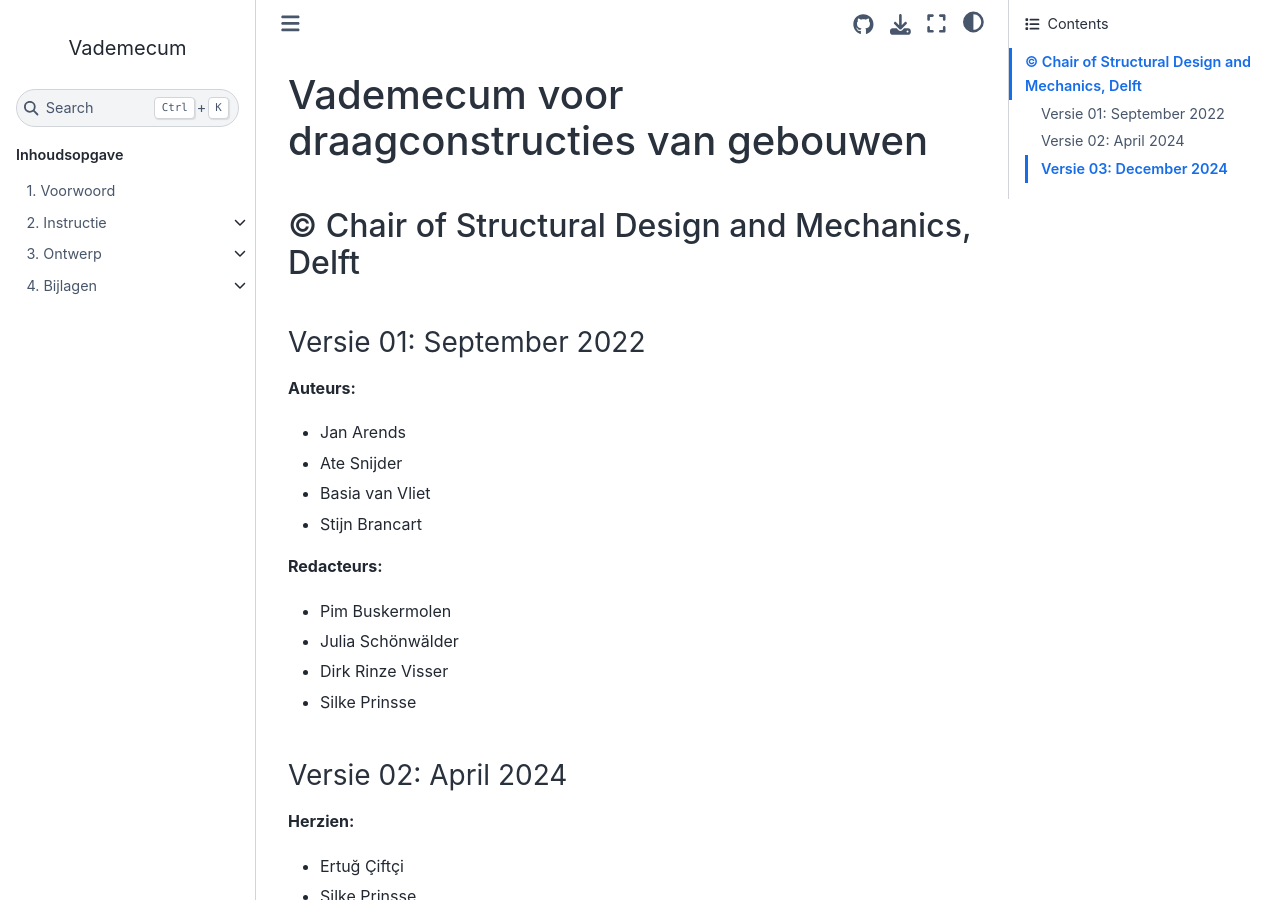
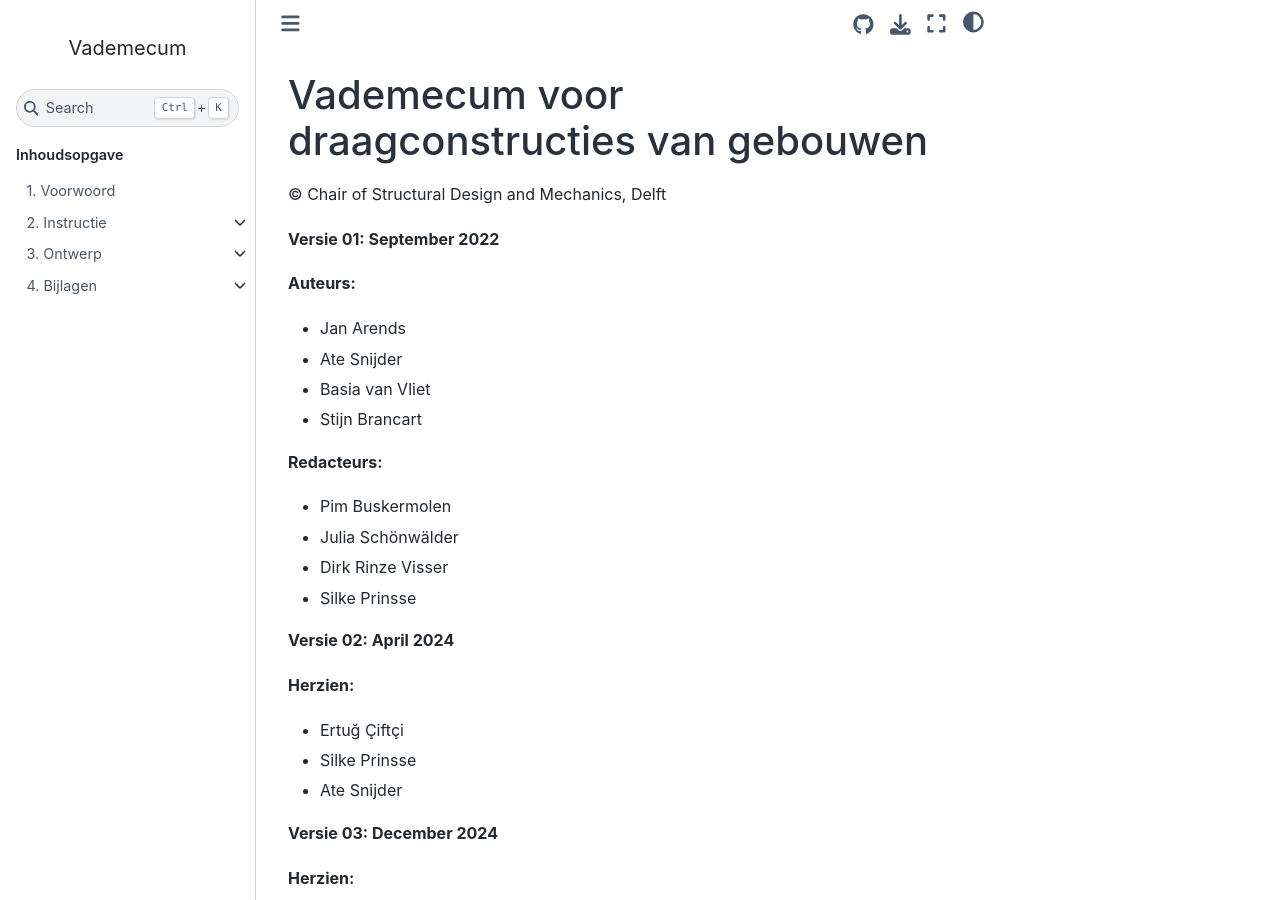
Before and after one commit to TeachBooks/vademecum, a Jupyter Book: the page built from book/intro.md, in a window 1280 px wide and 900 px high. Built offline with Jupyter Book 1.0.4 settings and Sphinx 7.4.7 and the Sphinx Book theme 1.1.4, drawn with Linux system fonts in a browser that asks for light colours; pages that are not in the unit, such as notebooks, are missing from menus; comment, search, counter and statistics services are not loaded; some of the changed lines change nothing that is shown.

Commit message:
Inhoudsopgave 2

```diff
--- a/book/_toc.yml
+++ b/book/_toc.yml
@@ -14,10 +14,7 @@ parts:
       - file: instructie/veiligheidsfilosofie_en_belastingcombinaties
       - file: instructie/ontwerpen_van_draagconstructies
       - file: instructie/teken_instructies
-        sections:
-        - file: instructie/teken_instructies/lijnsoorten_arcering
-        - file: instructie/teken_instructies/constructie_tekeningen
-    - file: basis_gegevens/basisgegevens_intro
+    - file: basis_gegevens/basis_gegevens_intro
       sections:
       - file: basis_gegevens/mechanica
         sections:
@@ -36,10 +33,10 @@ parts:
         - file: basis_gegevens/belastingen/bruikbaarheidscriteria
       - file: basis_gegevens/materiaaleigenschappen
         sections:
-        - file: basisgegevens/materiaaleigenschappen/staal
-        - file: basisgegevens/materiaaleigenschappen/hout
-        - file: basisgegevens/materiaaleigenschappen/beton
-        - file: basisgegevens/materiaaleigenschappen/betonstaal
+        - file: basis_gegevens/materiaaleigenschappen/staal
+        - file: basis_gegevens/materiaaleigenschappen/hout
+        - file: basis_gegevens/materiaaleigenschappen/beton
+        - file: basis_gegevens/materiaaleigenschappen/betonstaal
       - file: basis_gegevens/kerngetallen_milieubelasting
     - file: ontwerp/ontwerp_intro
       sections:
--- a/book/intro.md
+++ b/book/intro.md
@@ -1,8 +1,9 @@
 # Vademecum voor draagconstructies van gebouwen
 
-## © Chair of Structural Design and Mechanics, Delft
+© Chair of Structural Design and Mechanics, Delft
 
-### Versie 01: September 2022
+
+**Versie 01: September 2022**
 
 **Auteurs:**
 - Jan Arends
@@ -16,14 +17,16 @@
 - Dirk Rinze Visser
 - Silke Prinsse
 
-### Versie 02: April 2024
+
+**Versie 02: April 2024**
 
 **Herzien:**
 - Ertuğ Çiftçi
 - Silke Prinsse
 - Ate Snijder
 
-### Versie 03: December 2024
+
+**Versie 03: December 2024**
 
 **Herzien:**
 - Ate Snijder
```
